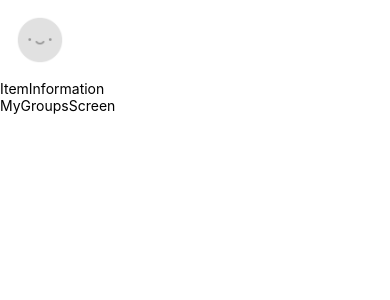
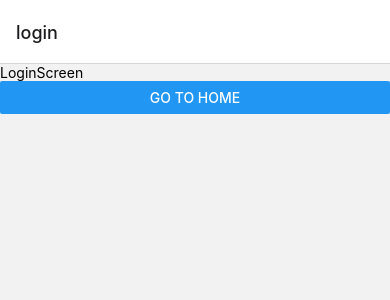
Before and after one commit to gaguayo-jala/FriendsAroundMe, a React Native app: screen / in a window 390 px wide. Shown: the top 300 px of the page. Built offline with nearby package versions, Linux system fonts and the light colour scheme.

Commit message:
Introduction to stack navigation

```diff
--- a/App.tsx
+++ b/App.tsx
@@ -1,17 +1,8 @@
-import { StyleSheet, Text, View } from 'react-native';
 import React from 'react';
-import {NavigationContainer} from '@react-navigation/native';
-
-import MyGroupsScreen from '~features/my-groups/MyGroupsScreen';
+import RootNavigator from 'navigation/RootNavigator';
 
 const App = () => {
-  return (
-    <NavigationContainer>
-      <MyGroupsScreen />
-    </NavigationContainer>
-  );
+  return <RootNavigator />;
 };
 
 export default App;
-
-const styles = StyleSheet.create({});
--- a/babel.config.js
+++ b/babel.config.js
@@ -11,6 +11,7 @@ module.exports = {
           '~features': './src/features',
           '~services': './src/services',
           '~styles': './src/styles',
+          '~navigation': './src/navigation',
         },
         extensions: [
           '.ios.js',
--- a/package.json
+++ b/package.json
@@ -5,13 +5,14 @@
   "scripts": {
     "android": "react-native run-android",
     "ios": "react-native run-ios",
-    "start": "react-native start --port=8082",
-    "start:clean": "react-native start --port=8082 --reset-cache",
+    "start": "react-native start",
+    "start:clean": "react-native start --reset-cache",
     "test": "jest",
     "lint": "eslint . --ext .js,.jsx,.ts,.tsx"
   },
   "dependencies": {
     "@react-navigation/native": "^6.0.8",
+    "@react-navigation/native-stack": "^6.5.0",
     "react": "17.0.2",
     "react-native": "0.67.3",
     "react-native-safe-area-context": "^4.1.2",
--- /dev/null
+++ b/src/features/home/HomeScreen.tsx
@@ -0,0 +1,30 @@
+import {StyleSheet, Text, View, Button} from 'react-native';
+import React from 'react';
+import type {NativeStackScreenProps} from '@react-navigation/native-stack';
+
+import RootStackParamList from '~navigation/RootStackParamList';
+
+type Props = NativeStackScreenProps<RootStackParamList, 'home'>;
+
+const HomeScreen: React.FC<Props> = ({navigation}) => {
+  const goToMyGroups = () => {
+    navigation.navigate('myGroups');
+  };
+
+  const logout = () => {
+    navigation.replace('login');
+  };
+
+  return (
+    <View>
+      <Text>HomeScreen</Text>
+
+      <Button title="My Groups" onPress={goToMyGroups} />
+      <Button title="Logout" onPress={logout} />
+    </View>
+  );
+};
+
+export default HomeScreen;
+
+const styles = StyleSheet.create({});
--- /dev/null
+++ b/src/features/login/LoginScreen.tsx
@@ -0,0 +1,24 @@
+import {StyleSheet, Text, View, Button} from 'react-native';
+import React from 'react';
+import type {NativeStackScreenProps} from '@react-navigation/native-stack';
+
+import RootStackParamList from '~navigation/RootStackParamList';
+
+type Props = NativeStackScreenProps<RootStackParamList, 'login'>;
+
+const LoginScreen: React.FC<Props> = ({navigation}) => {
+  const goToHome = () => {
+    navigation.replace('home');
+  };
+
+  return (
+    <View>
+      <Text>LoginScreen</Text>
+      <Button title="Go To Home" onPress={goToHome} />
+    </View>
+  );
+};
+
+export default LoginScreen;
+
+const styles = StyleSheet.create({});
--- /dev/null
+++ b/src/features/my-groups/MyGroupScreen.tsx
@@ -0,0 +1,14 @@
+import { StyleSheet, Text, View } from 'react-native';
+import React from 'react';
+
+const MyGroupScreen = () => {
+  return (
+    <View>
+      <Text>MyGroupScreen</Text>
+    </View>
+  );
+};
+
+export default MyGroupScreen;
+
+const styles = StyleSheet.create({});
--- /dev/null
+++ b/src/navigation/FriendsStackNavigator.tsx
@@ -0,0 +1,23 @@
+import React from 'react';
+import {createNativeStackNavigator} from '@react-navigation/native-stack';
+
+import LoginScreen from '~features/login/LoginScreen';
+import MyGroupsScreen from '~features/my-groups/MyGroupsScreen';
+import MyGroupScreen from '~features/my-groups/MyGroupScreen';
+import HomeScreen from '~features/home/HomeScreen';
+import RootStackParamList from './RootStackParamList';
+
+const Stack = createNativeStackNavigator<RootStackParamList>();
+
+const FriendsStackNavigator = () => {
+  return (
+    <Stack.Navigator initialRouteName="login">
+      <Stack.Screen name="home" component={HomeScreen} />
+      <Stack.Screen name="login" component={LoginScreen} />
+      <Stack.Screen name="myGroups" component={MyGroupsScreen} />
+      <Stack.Screen name="myGroup" component={MyGroupScreen} />
+    </Stack.Navigator>
+  );
+};
+
+export default FriendsStackNavigator;
--- /dev/null
+++ b/src/navigation/RootNavigator.tsx
@@ -0,0 +1,14 @@
+import React from 'react';
+import {NavigationContainer} from '@react-navigation/native';
+
+import FriendsStackNavigator from './FriendsStackNavigator';
+
+const RootNavigator = () => {
+  return (
+    <NavigationContainer>
+      <FriendsStackNavigator />
+    </NavigationContainer>
+  );
+};
+
+export default RootNavigator;
--- /dev/null
+++ b/src/navigation/RootStackParamList.ts
@@ -0,0 +1,10 @@
+type RootStackParamList = {
+  home: undefined;
+  login: undefined;
+  myGroups: undefined;
+  myGroup: {
+    groupId: string;
+  };
+};
+
+export default RootStackParamList;
--- a/tsconfig.json
+++ b/tsconfig.json
@@ -45,6 +45,7 @@
       "~features/*": ["./src/features/*"],
       "~services/*": ["./src/services/*"],
       "~styles/*": ["./src/styles/*"],
+      "~navigation/*": ["./src/navigation/*"],
     },
     // "rootDirs": [],                        /* List of root folders whose combined content represents the structure of the project at runtime. */
     // "typeRoots": [],                       /* List of folders to include type definitions from. */
```
Also changed, not shown: 1 other file (tests, documents, lock files or other folders).
